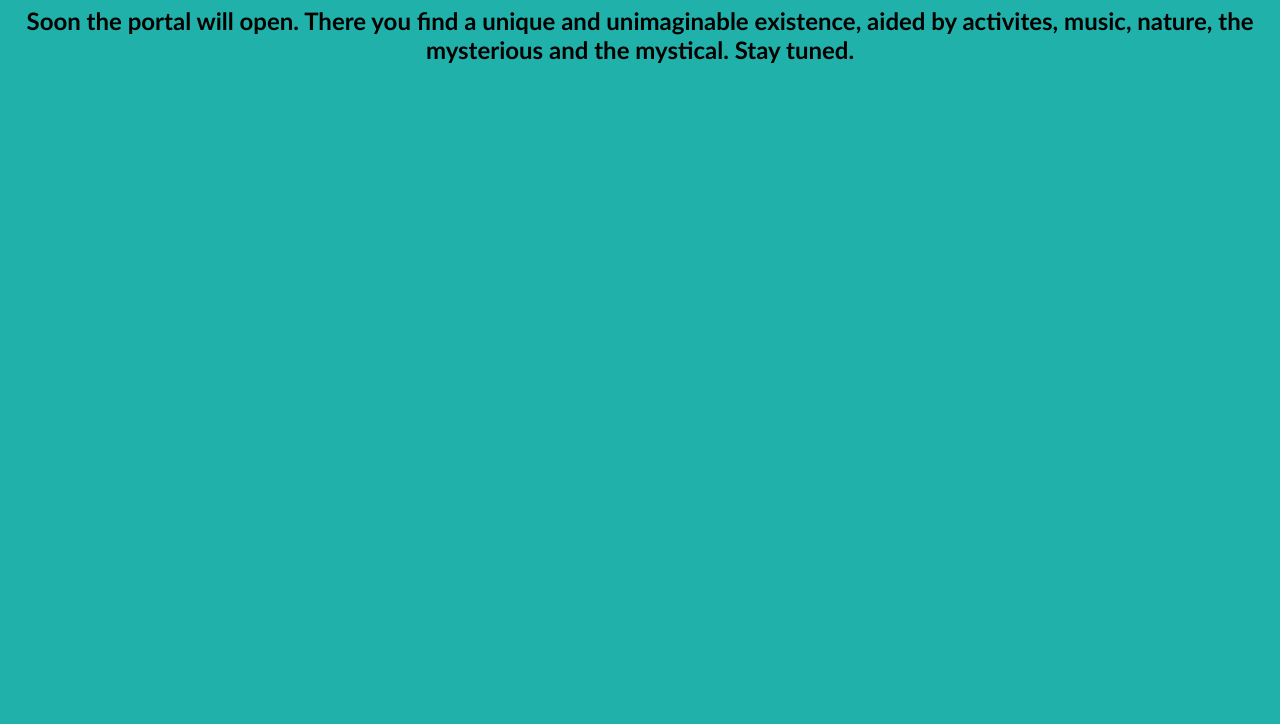
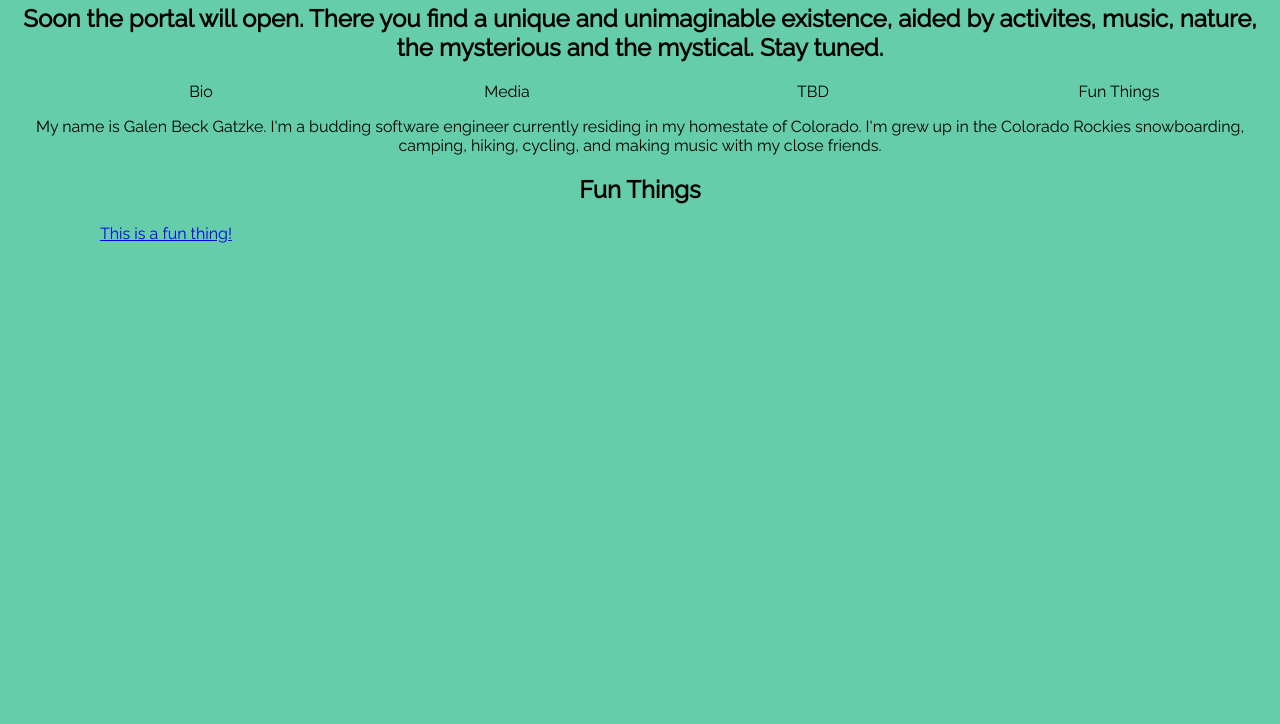
Before and after one commit to gbgatzke/Galen-Beck-Website, a plain HTML site: page index.html in a window 1280 px wide. Shown: the part 76-800 px from the top of the page. Drawn offline with Linux system fonts and the light colour scheme.

Commit message:
adding things 11/30/22

```diff
--- a/index.html
+++ b/index.html
@@ -5,8 +5,24 @@
     <title>Galen Beck's Website</title>
   </head>
   <body>
-    <h1>Your portal to profound experiences.</h1>
+    <header>
+      <h1>Your portal to profound experiences.</h1>
+    </header>
     <h2>Soon the portal will open. There you find a unique and unimaginable existence, aided by activites, music, nature, the mysterious and the mystical. Stay tuned.</h2>
+    <nav class = "navbar">
+      <ul>
+        <a>Bio</a>
+        <a>Media</a>
+        <a>TBD</a>
+        <a>Fun Things</a>
+      </ul>
+    </nav>
+    <br>
+    <p>
+      My name is Galen Beck Gatzke. I'm a budding software engineer currently residing in my homestate of Colorado. I'm grew up in the Colorado Rockies snowboarding, camping, hiking, cycling, and making music with my close friends.
+    </p>
+    <h2 class="funthings">Fun Things</h2>
+    <a href="https://www.youtube.com/watch?v=DJkCErlAd5c">This is a fun thing!</a>
     <script src="script.js"></script>
   </body>
 </html>
--- a/style.css
+++ b/style.css
@@ -1,5 +1,16 @@
+@import url('https://fonts.googleapis.com/css2?family=Raleway:ital@0;1&display=swap');
+
 body {
-    background: lightseagreen;
-    font-family: "Optima";
+    background: #66CDAA;
+    font-family: 'Raleway', sans-serif;
+}
+
+h1, h2, p {
     text-align: center;
 }
+
+a {
+    float: left;
+    width: 25%;
+    text-align: center;
+}
```
